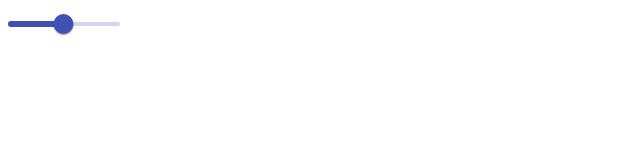
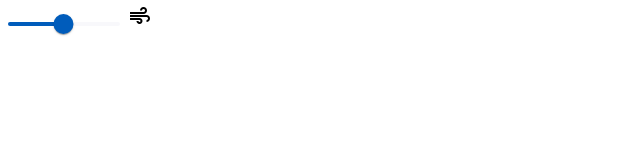
Before and after one commit to AngeloCinaWD/angular-material-course, an Angular app: page / in a window 1280 px wide. Shown: the top 160 px of the page, without its empty margins (0-640 px from the left). Built offline with nearby package versions, Linux system fonts and the light colour scheme.

Commit message:
prova icona

```diff
--- a/src/app/app.component.html
+++ b/src/app/app.component.html
@@ -8,3 +8,7 @@
 <mat-slider min="1" max="100" step="1">
   <input matSliderThumb value="50" />
 </mat-slider>
+
+<mat-icon>
+  <span class="material-symbols-outlined"> air </span>
+</mat-icon>
--- a/src/app/app.module.ts
+++ b/src/app/app.module.ts
@@ -38,7 +38,6 @@ import { CreateCourseStep2Component } from "./create-course/create-course-step-2
 import { MatCheckboxModule } from "@angular/material/checkbox";
 import { MatRadioModule } from "@angular/material/radio";
 import { MatNativeDateModule } from "@angular/material/core";
-// modulo per far funzionare lo slider
 import { MatSliderModule } from "@angular/material/slider";
 import { MatTooltipModule } from "@angular/material/tooltip";
 import { DragDropModule } from "@angular/cdk/drag-drop";
@@ -66,8 +65,6 @@ import { ScrollingModule } from "@angular/cdk/scrolling";
     VirtualScrollingComponent,
   ],
   bootstrap: [AppComponent],
-  // per far funzionare un componente di Angular Material ne dobbiamo importare il modulo
-  // vanno importati a mano non li importo il comando di installazione di angualar material
   imports: [
     BrowserModule,
     BrowserAnimationsModule,
@@ -92,7 +89,6 @@ import { ScrollingModule } from "@angular/cdk/scrolling";
     MatCheckboxModule,
     DragDropModule,
     MatRadioModule,
-    // registrazione del modulo per gli slider negli imports
     MatSliderModule,
     MatDatepickerModule,
     MatNativeDateModule,
--- a/src/styles.scss
+++ b/src/styles.scss
@@ -2,5 +2,6 @@
 /* You can add global styles to this file, and also import other style files */
 
 // ci sono 4 temi predefiniti, posso cambiarlo andando a cambiare questa path alla fine e scegliere il .css che voglio
-@import "@angular/material/prebuilt-themes/indigo-pink.css";
-// @import "../node_modules/@angular/material/prebuilt-themes/indigo-pink.css";
+// @import "@angular/material/prebuilt-themes/indigo-pink.css";
+// così funziona lo stesso e posso avere l'autocompletamento mentre scrivo
+@import "../node_modules/@angular/material/prebuilt-themes/azure-blue.css";
```
